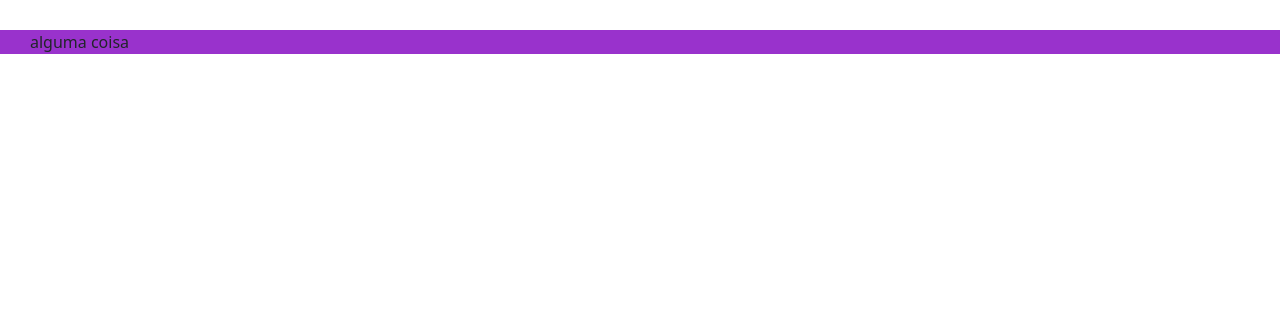
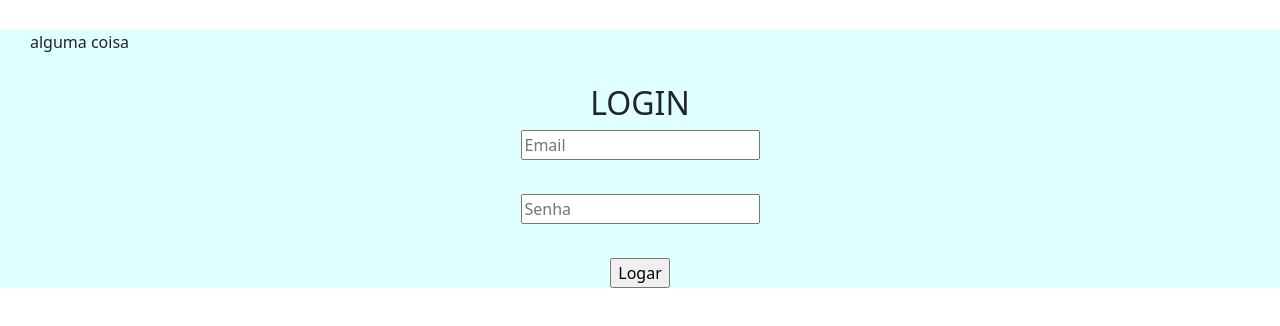
Before and after one commit to dudaabarbosa/ProjetoBimestralPW3, a Vue app in the folder projeto-bimestral/: page /login in a window 1280 px wide. Shown: the top 326 px of the page. Built offline with nearby package versions, Linux system fonts and the light colour scheme.

Commit message:
login adicionado

```diff
--- a/projeto-bimestral/src/App.vue
+++ b/projeto-bimestral/src/App.vue
@@ -6,11 +6,9 @@
 
 <script>
 
+
 export default {
   name: 'App',
-  components: {
-
-  }
 }
 </script>
 
@@ -24,6 +22,6 @@ export default {
   margin-top: 60px;
 }
 div{
-  background-color: darkorchid;
+  background-color: lightcyan
 }
 </style>
--- a/projeto-bimestral/src/components/HeaderComp.vue
+++ b/projeto-bimestral/src/components/HeaderComp.vue
@@ -13,7 +13,7 @@
     <nav>
         <router-link to="/home">Home</router-link>
         <router-link to="/sobre">Sobre nós</router-link>
-        <router-link to="/contato">Contato</router-link>
+        <router-link to="/login">Contato</router-link>
     </nav>
 </header>
 </template>
--- a/projeto-bimestral/src/components/LoginComp.vue
+++ b/projeto-bimestral/src/components/LoginComp.vue
@@ -1,11 +1,45 @@
 <template>
-<p>teste</p>
+    <h2>LOGIN</h2>
+    <div class="caixinhas">
+        <form @submit.prevent="logar">
+            <input style="margin-bottom: 10px;" type="email" placeholder="Email">
+            <br>
+            <input style="margin-bottom: 10px;" type="password" placeholder="Senha">
+            <br>
+                <input style="margin: auto;" type="submit" value="Logar">
+        </form>
+    </div>
 </template>
 
 <script>
-
+export default {
+    name: "LoginComp",
+    methods: {
+        logar() {
+            this.$router.push({ path: '/Home' })
+        }
+    }
+}
 </script>
 
 <style>
 
+root {
+    --bargronaldpo: #111111;
+}
+
+.caixinhas{
+    display: flex;
+    justify-content: center;
+}
+
+form {
+    display: flex;
+    flex-direction: column;
+    color: var(--bargronaldpo);
+}
+
+
+/*
+font-size - 2rem - 1rem = 16px */
 </style>
--- a/projeto-bimestral/src/components/Pages/LoginPage.vue
+++ b/projeto-bimestral/src/components/Pages/LoginPage.vue
@@ -1,10 +1,14 @@
 <template>
 <p>alguma coisa</p>
+<LoginComp></LoginComp>
 </template>
 
 <script>
+import LoginComp from '../LoginComp.vue';
+
 export default {
-    name: "LoginPage"
+    name: "LoginPage",
+    components: {LoginComp}
 }
 </script>
 
--- a/projeto-bimestral/src/router.js
+++ b/projeto-bimestral/src/router.js
@@ -22,7 +22,7 @@ const routes = [
     },
     {
         path: "/contato",
-        name: "Contato",
+        name: "ContactPage",
         component: ContactPage
     }
 ]
```
